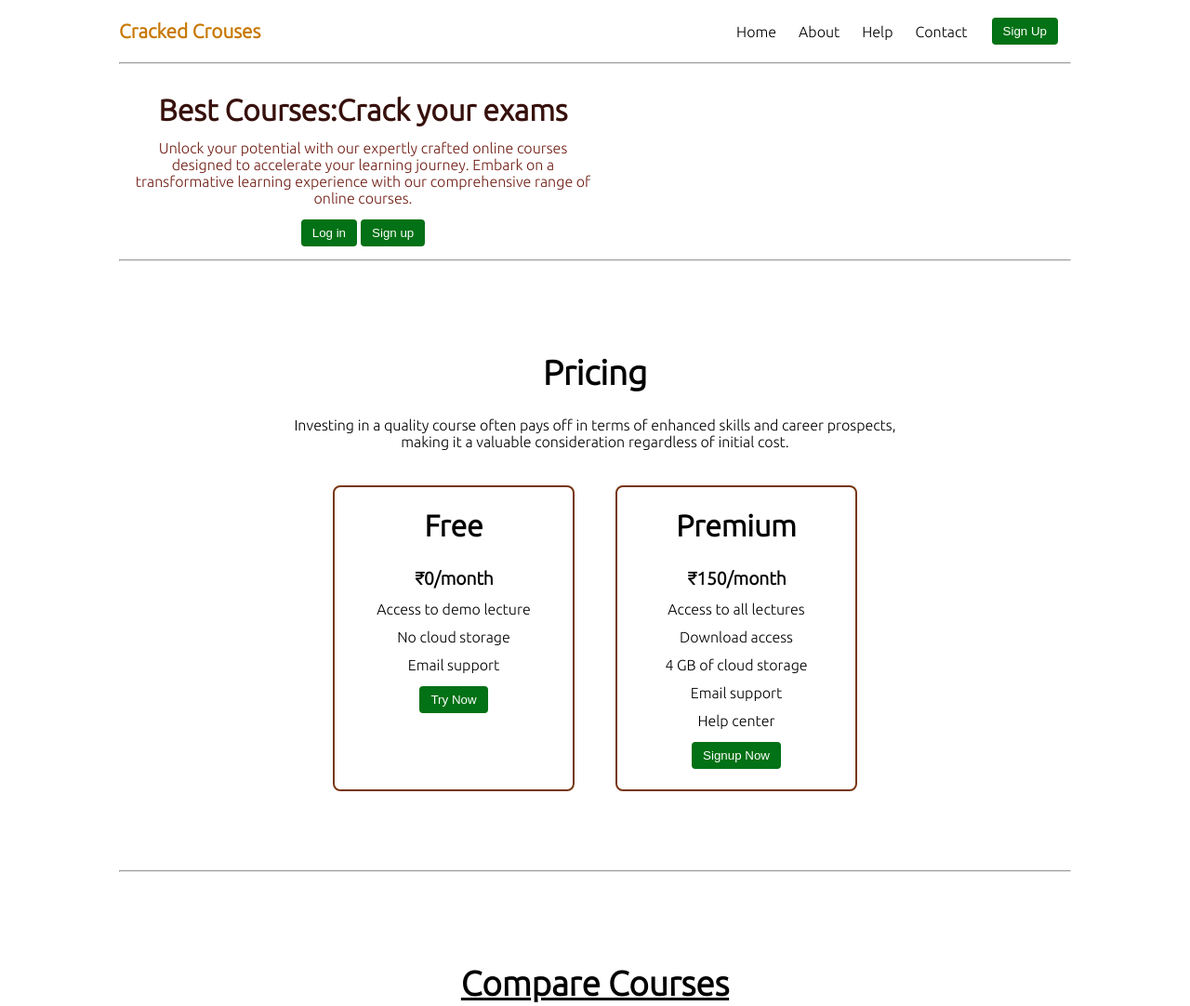
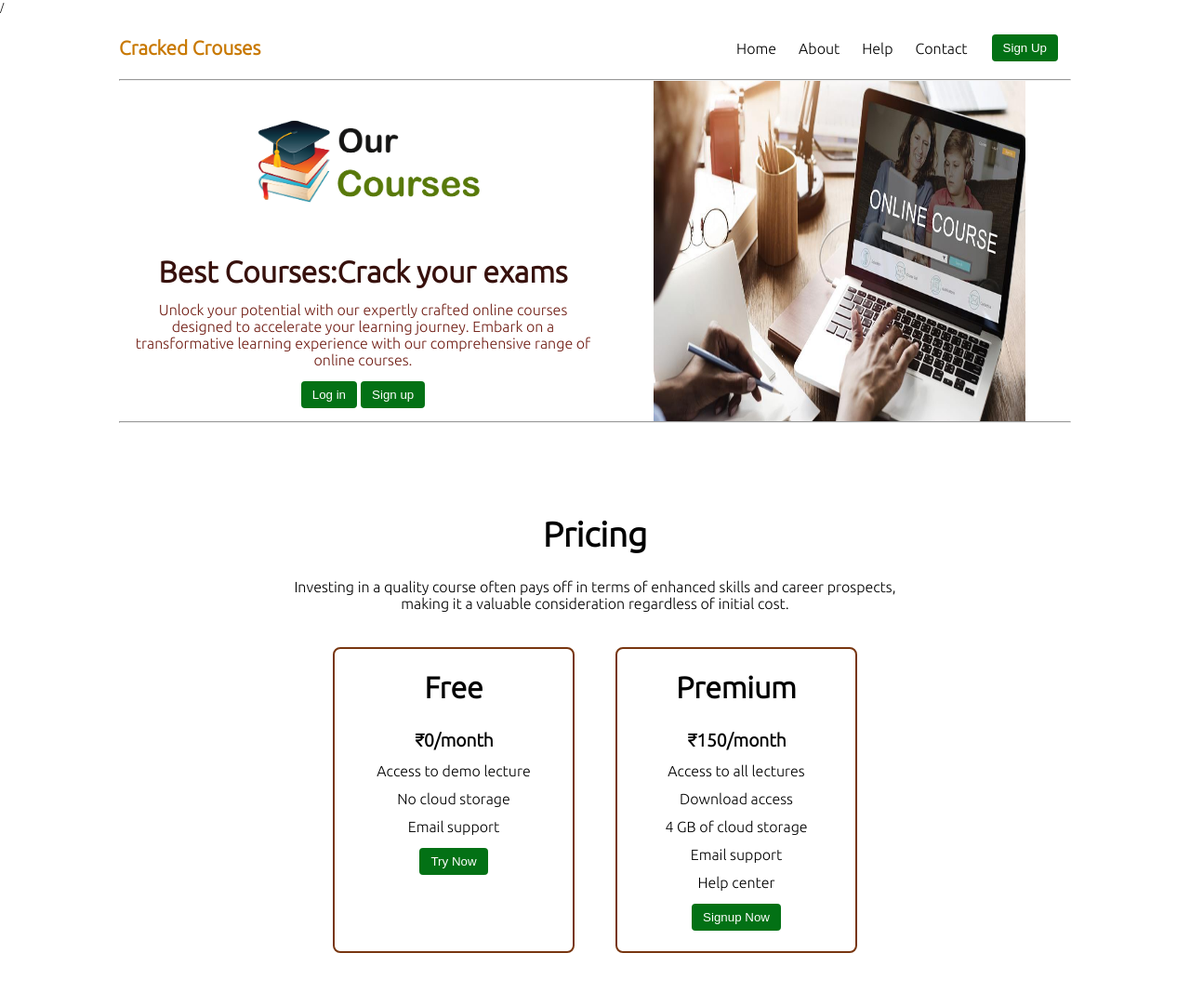
Before and after one commit to Adityabisht794/Adityabisht794, a plain HTML site: page index.html in a window 1280 px wide. Shown: the top 1082 px of the page at 93% size. Drawn offline with Linux system fonts and the light colour scheme; files that its build step writes are made by us from their sources; a script that the page names is missing.

Commit message:
Update index.html

```diff
--- a/index.html
+++ b/index.html
@@ -1,4 +1,4 @@
-<!DOCTYPE html>
+/<!DOCTYPE html>
 <html lang="en">
 
 <head>
@@ -6,9 +6,9 @@
     <meta http-equiv="X-UA-Compatible" content="IE=edge">
     <meta name="viewport" content="width=device-width, initial-scale=1.0">
     <title>Landing Page</title>
-    <link rel="stylesheet" href="style.css">
+    <link rel="stylesheet" href="new/style.css">
     <script src="timer.js"></script>
-    <link rel="stylesheet" href="second.css">
+    <link rel="stylesheet" href="new/second.css">
 </head>
 
 <body class='overflow-x-hidden'>
@@ -31,7 +31,7 @@
                 <div class="flex">
                     <div class="topleft flex flex-col justify-center px-2">
                         <div class=" text-center">
-                            <img class="ok" src="c.png" alt="">
+                            <img class="ok" src="new/c.png" alt="">
                         </div>
                         <h1 class="my-1 text-center">Best Courses:Crack your exams</h1>
                         <p class=" text-center">Unlock your potential with our expertly crafted online courses designed to accelerate your learning journey.
@@ -43,7 +43,7 @@
                             </div>
                     </div>
                     <div class="topright flex justify-center">
-                        <img class="hello" src="course.jpg" alt="">
+                        <img class="hello" src="new/course.jpg" alt="">
                     </div>
                 </div>
             </section>
```
